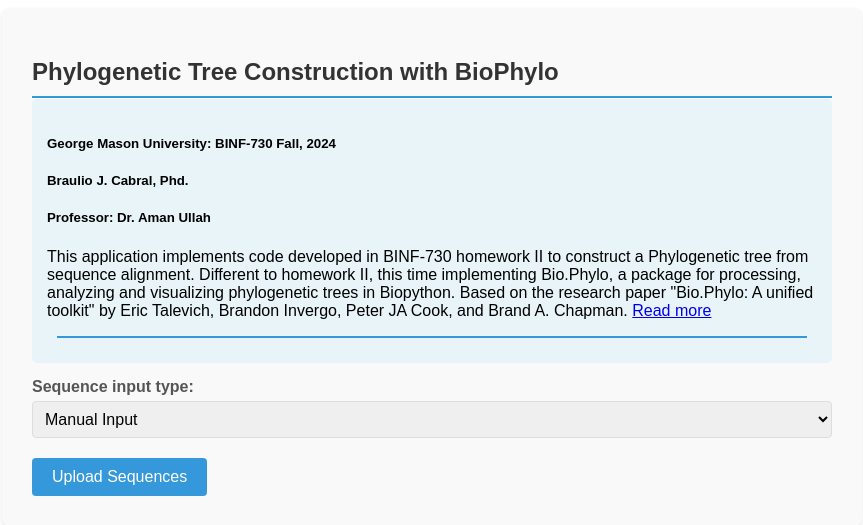
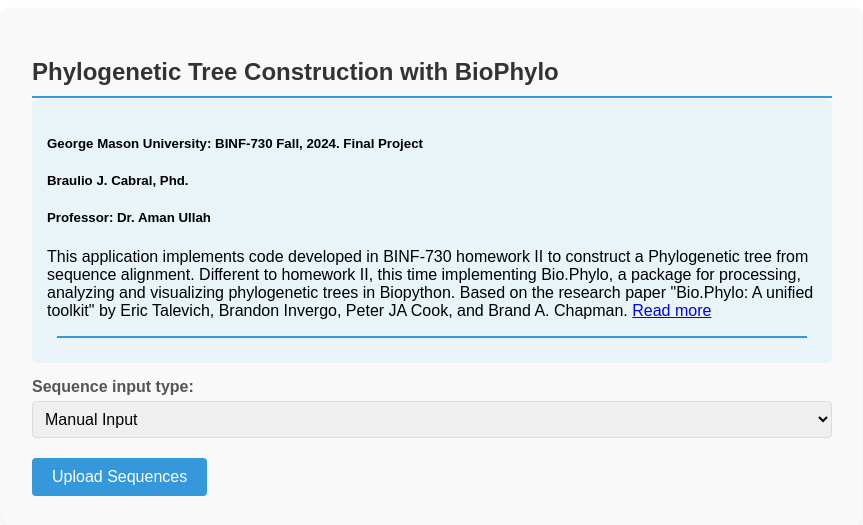
Before and after one commit to bjcabral/binf730-2024, a Django app: page /upload/ in a window 1280 px wide. Shown: the top 525 px of the page, without its empty margins (208-1071 px from the left). Run offline with Django 5.2, Linux system fonts and the light colour scheme; parts of the project's set-up code (start-up, migrations or seed data) failed here and were passed over.

Commit message:
Beautify and include informational text to main page

```diff
--- a/django-apps/Binf730Final/filesUpload/templates/upload.html
+++ b/django-apps/Binf730Final/filesUpload/templates/upload.html
@@ -4,7 +4,7 @@
 
     <h2>Phylogenetic Tree Construction with BioPhylo</h2>
     <div class="form-description">
-        <h5>George Mason University: BINF-730 Fall, 2024</h5>
+        <h5>George Mason University: BINF-730 Fall, 2024. Final Project</h5>
         <h5>Braulio J. Cabral, Phd.</h5>
         <h5>Professor: Dr. Aman Ullah</h5>
 
```
